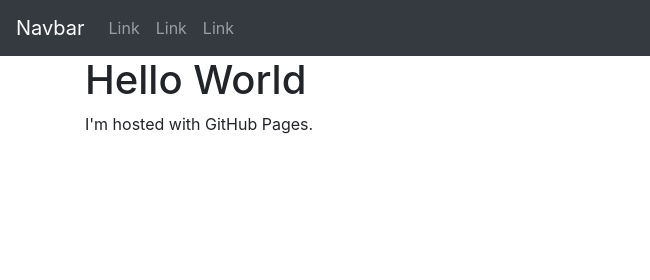
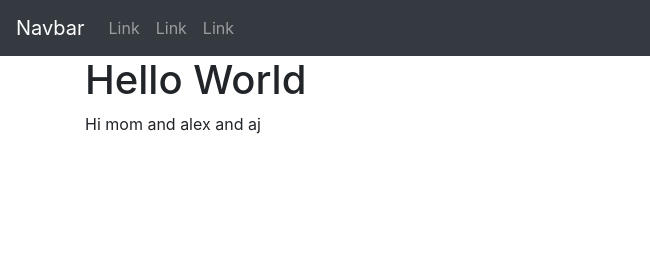
Before and after one commit to NickMueth/nickmueth.github.io, a plain HTML site: page index.html in a window 1280 px wide. Shown: the top 280 px of the page, 0-650 px from the left. Drawn offline with nearby package versions, Linux system fonts and the light colour scheme; grey boxes are pictures that could not be loaded.

Commit message:
Update index.html

```diff
--- a/index.html
+++ b/index.html
@@ -38,7 +38,7 @@
         <div class="row">
             <div class="col-md-6">
                 <h1>Hello World</h1>
-                <p>I'm hosted with GitHub Pages.</p>
+                <p>Hi mom and alex and aj</p>
             </div>
             <div class="col-md-6">
                 <img src="https://upload.wikimedia.org/wikipedia/commons/thumb/6/6e/Golde33443.jpg/330px-Golde33443.jpg" />
```
